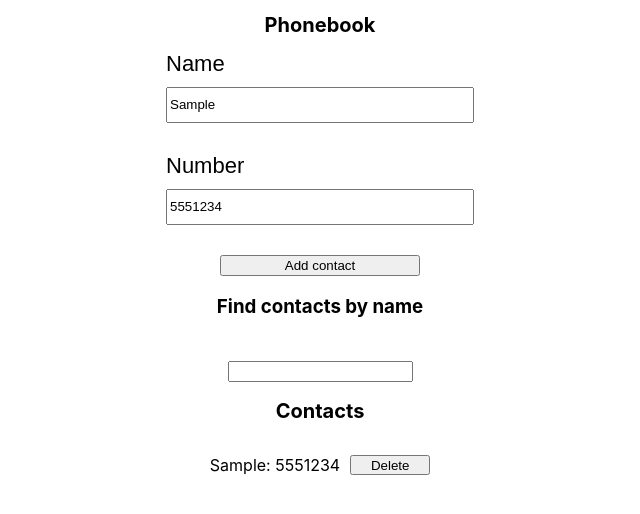
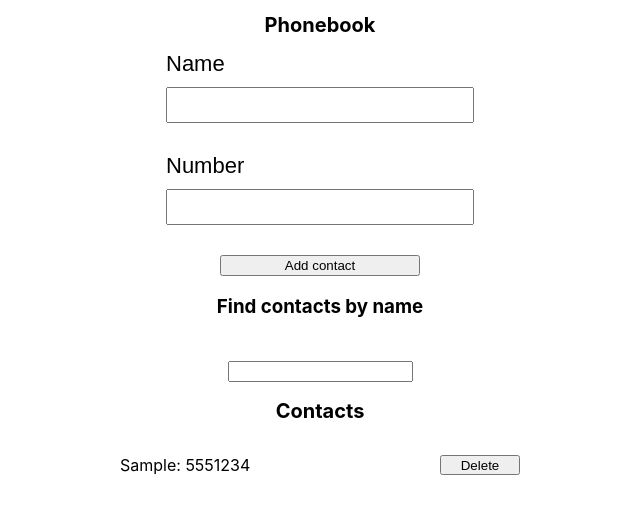
Before and after one commit to AlinaStadnyk/goit-react-hw-02-phonebook, a React (Create React App) app: page / in a window 1280 px wide. Both pictures are taken after typing "Sample", "5551234" into the empty fields and a click on the button "Add contact". Shown: the top 514 px of the page, without its empty margins (320-960 px from the left). Built offline with nearby package versions, Linux system fonts and the light colour scheme.

Commit message:
fixed reset

```diff
--- a/src/components/Contact/Contact.module.css
+++ b/src/components/Contact/Contact.module.css
@@ -2,7 +2,7 @@
   list-style: none;
   display: flex;
   flex-direction: row;
-  gap: 10px;
+
   justify-content: space-between;
   align-items: center;
 }
--- a/src/components/ContactList/ContactList.module.css
+++ b/src/components/ContactList/ContactList.module.css
@@ -1,7 +1,8 @@
 .list {
+  width: 400px;
   display: flex;
   flex-direction: column;
-  gap: 15px;
-  align-items: self-start;
-  justify-content: center;
+  gap: 0;
+  align-items: stretch;
+  justify-content: space-between;
 }
--- a/src/components/Form/Form.jsx
+++ b/src/components/Form/Form.jsx
@@ -32,7 +32,7 @@
             type="text"
             name="name"
             required
-            value={this.name}
+            value={this.state.name}
             onChange={this.handleChange}
           />
         </li>
@@ -43,7 +43,7 @@
             type="tel"
             name="number"
             required
-            value={this.number}
+            value={this.state.number}
             onChange={this.handleChange}
           />
         </li>
```
